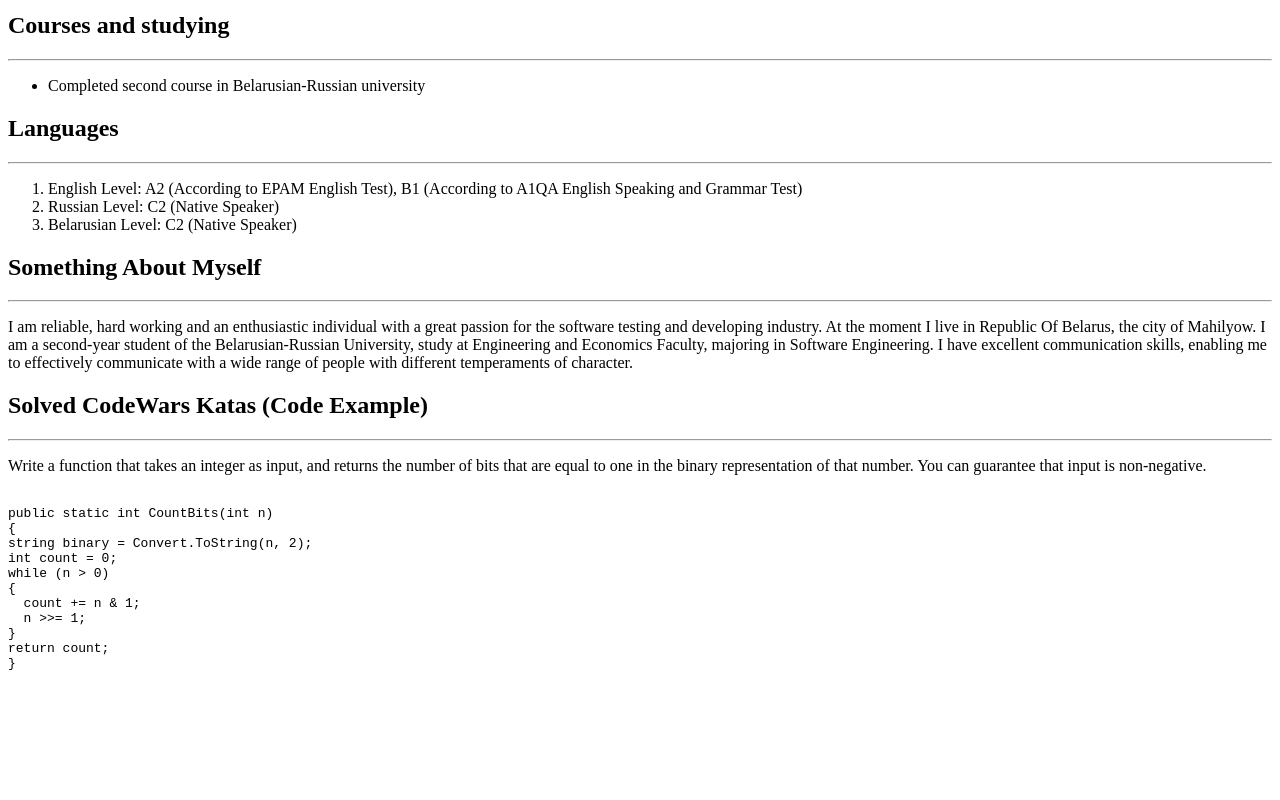
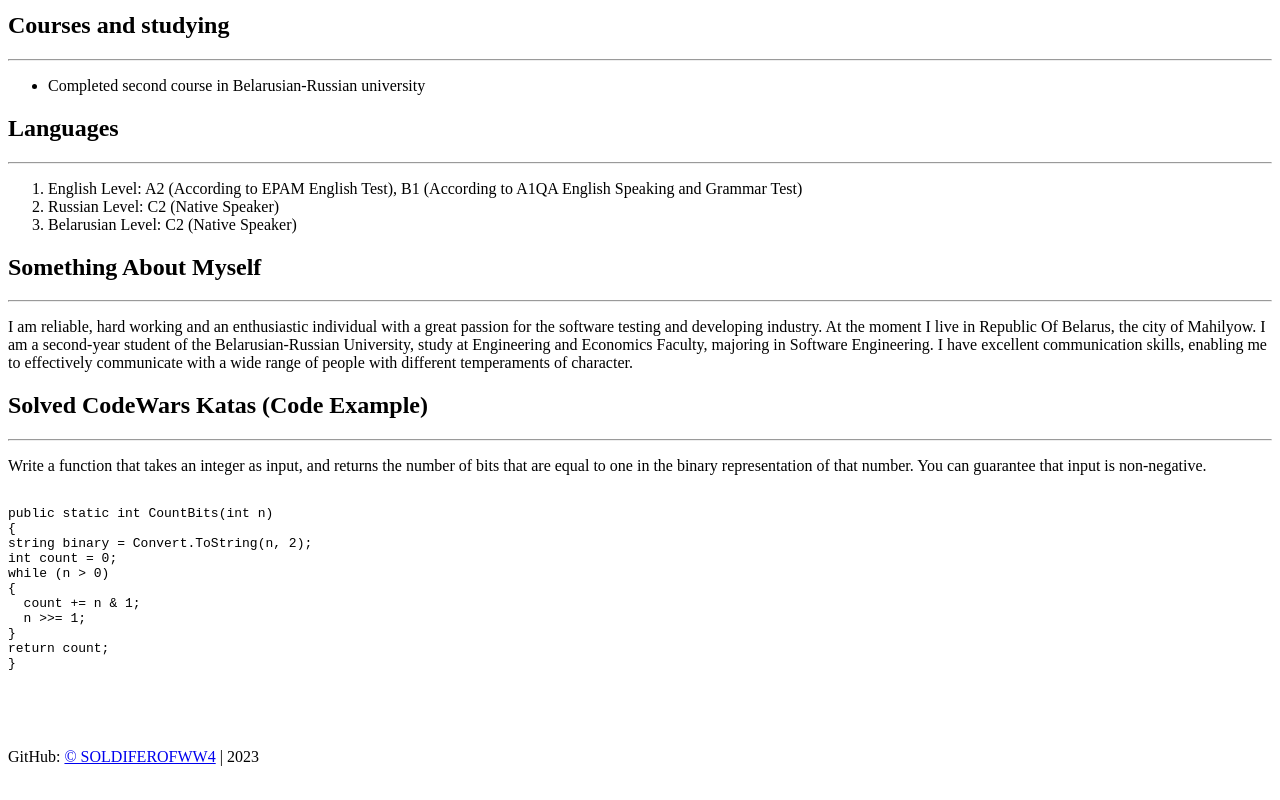
Before and after one commit to SOLDIEROFWW4/CV_HTML_CSS_Practice, a plain HTML site: page index.html in a window 1280 px wide. Shown: the part 830-1630 px from the top of the page. Before the commit the page ends 1544 px from the top, so only its background shows below. Drawn offline with Linux system fonts and the light colour scheme.

Commit message:
feat: add footer content
feat: add footer content (git-hub link)

```diff
--- a/index.html
+++ b/index.html
@@ -102,7 +102,13 @@ return count;
         </div>
     </main>
     <footer>
-
+        <br>
+        <p class="git-hub">
+            GitHub:
+            <a class="git-link" href="https://github.com/SOLDIEROFWW4"> © SOLDIFEROFWW4</a>
+            | 2023
+        </p>
+        <br>
     </footer>
 </body>
 </html>
```
